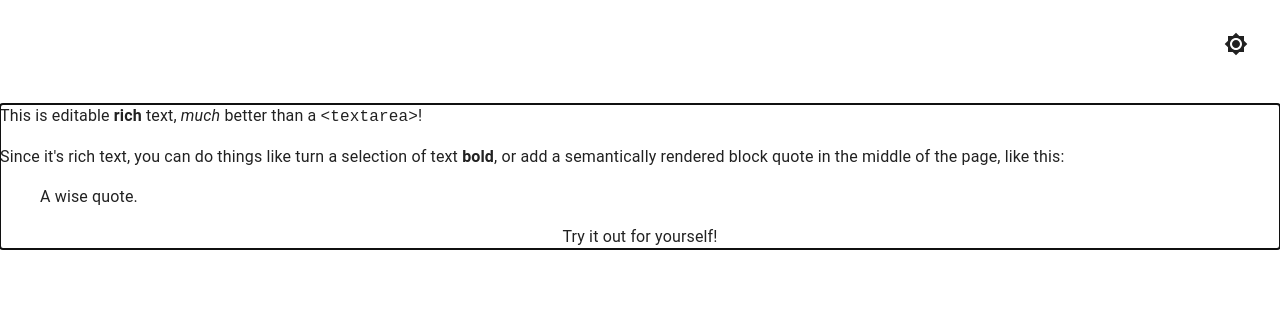
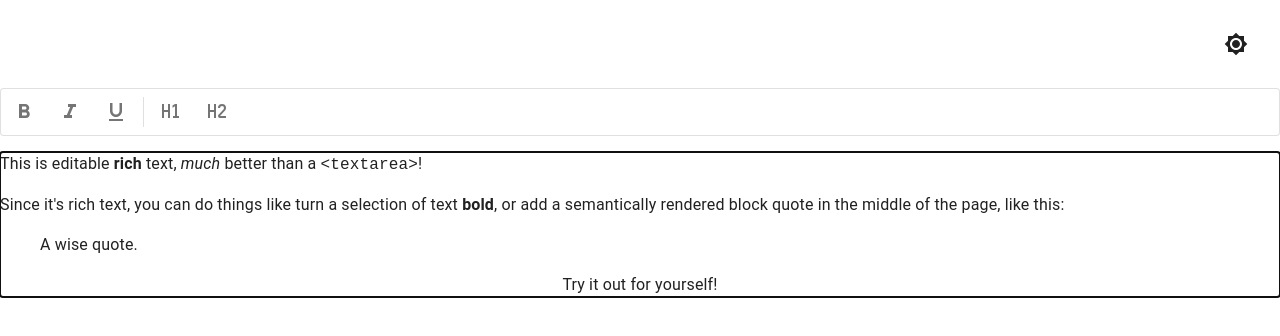
Before and after one commit to zhyd1997/DragonLi, a Next.js app: page /editor in a window 1280 px wide. Shown: the top 336 px of the page. Built offline with nearby package versions, Linux system fonts and the light colour scheme.

Commit message:
feat: added toolbar. + feat: marks - bold, italic, underline. + feat: blocks - h1, h2.

```diff
--- /dev/null
+++ b/components/BlockButtonGroup/BlockButtonGroup.tsx
@@ -0,0 +1,94 @@
+import React, { FC, useState } from "react";
+import ToggleButton from '@mui/material/ToggleButton';
+import { useSlate } from "slate-react";
+import { Editor, Element, Transforms } from "slate";
+import type { T } from "@/components/Toolbar";
+import { StyledToggleButtonGroup } from "@/components/StyledToggleButtonGroup";
+
+type BlockButtonGroupProps = {
+  blocks: T[];
+};
+
+export const BlockButtonGroup: FC<BlockButtonGroupProps> = ({ blocks }) => {
+  const editor = useSlate();
+
+  const [formats, setFormats] = useState<string[]>(() => []);
+
+  const handleFormat = (
+    evt: React.MouseEvent<HTMLElement>,
+    newFormats: string[],
+  ) => {
+    setFormats(newFormats);
+  };
+
+  const isBlockActive = (editor: any, format: any, blockType?: any): boolean => {
+    const { selection } = editor;
+    if (!selection) {
+      return false;
+    }
+
+    const [match] = Array.from(
+      Editor.nodes(
+        editor,
+        {
+          at: Editor.unhangRange(editor, selection),
+          match: node =>
+            !Editor.isEditor(node) &&
+            Element.isElement(node) &&
+            // @ts-ignore
+            node[blockType] === format,
+        }
+      )
+    );
+
+    return !!match;
+  };
+
+  const toggleBlock = (editor: any, format: any): void => {
+    const isActive = isBlockActive(editor, format, 'type');
+
+    Transforms.unwrapNodes(
+      editor,
+      {
+        match: node =>
+          !Editor.isEditor(node) &&
+          Element.isElement(node) &&
+          false,
+        split: true,
+      }
+    );
+
+    const newProperties: Partial<Element> = {
+      type: isActive ? 'paragraph' : format,
+    };
+
+    Transforms.setNodes<Element>(editor, newProperties);
+  };
+
+  const onMouseDown = (evt: React.MouseEvent<HTMLButtonElement>, format: any) => {
+    evt.preventDefault();
+    toggleBlock(editor, format);
+  };
+
+  return (
+    <StyledToggleButtonGroup
+      size="small"
+      value={formats}
+      exclusive
+      onChange={handleFormat}
+      aria-label="text formatting"
+    >
+      {blocks.map(({ format, ariaLabel, icon }) => (
+        <ToggleButton
+          key={format}
+          value={format}
+          aria-label={ariaLabel}
+          selected={isBlockActive(editor, format, 'type')}
+          onMouseDown={(evt) => onMouseDown(evt, format)}
+        >
+          {icon}
+        </ToggleButton>
+      ))}
+    </StyledToggleButtonGroup>
+  );
+};
--- /dev/null
+++ b/components/BlockButtonGroup/index.tsx
@@ -0,0 +1 @@
+export * from './BlockButtonGroup';
--- a/components/Editor/Editor.tsx
+++ b/components/Editor/Editor.tsx
@@ -6,6 +6,7 @@ import { Element } from './Element';
 import type { ElementProps } from './Element';
 import { Leaf } from './Leaf';
 import type { LeafProps } from './Leaf';
+import { Toolbar } from '../Toolbar';
 
 const initialValue: Descendant[] = [
   {
@@ -52,7 +53,7 @@ export const Editor = () => {
 
   return (
     <Slate editor={editor} value={initialValue}>
-      {/* TODO Toolbar */}
+      <Toolbar />
       <Editable renderElement={renderElement} renderLeaf={renderLeaf} placeholder="Enter some rich text..." autoFocus />
     </Slate>
   );
--- /dev/null
+++ b/components/MarkButtonGroup/MarkButtonGroup.tsx
@@ -0,0 +1,66 @@
+import React, { FC, useState } from "react";
+import ToggleButton from '@mui/material/ToggleButton';
+import { Editor } from "slate";
+import { useSlate } from "slate-react";
+import type { T } from "@/components/Toolbar";
+import { StyledToggleButtonGroup } from "@/components/StyledToggleButtonGroup";
+
+type MarkButtonGroupProps = {
+  marks: T[],
+};
+
+export const MarkButtonGroup: FC<MarkButtonGroupProps> = ({ marks }) => {
+  const editor = useSlate();
+
+  const [formats, setFormats] = useState<string[]>(() => []);
+
+  const handleFormat = (
+    evt: React.MouseEvent<HTMLElement>,
+    newFormats: string[],
+  ) => {
+    setFormats(newFormats);
+  };
+
+  const isMarkActive = (editor: any, format: any): boolean => {
+    const marks = Editor.marks(editor);
+
+    // @ts-ignore
+    return marks ? marks[format] === true : false;
+  };
+
+  const toggleMark = (editor: any, format: any): void => {
+    const isActive = isMarkActive(editor, format);
+
+    if (isActive) {
+      Editor.removeMark(editor, format);
+    } else {
+      Editor.addMark(editor, format, true);
+    }
+  };
+
+  const onMouseDown = (evt: React.MouseEvent<HTMLButtonElement>, format: any) => {
+    evt.preventDefault();
+    toggleMark(editor, format)
+  };
+
+  return (
+    <StyledToggleButtonGroup
+      size="small"
+      value={formats}
+      onChange={handleFormat}
+      aria-label="text formatting"
+    >
+      {marks.map(({ format, ariaLabel, icon }) => (
+        <ToggleButton
+          key={format}
+          value={format}
+          aria-label={ariaLabel}
+          selected={isMarkActive(editor, format)}
+          onMouseDown={(evt) => onMouseDown(evt, format)}
+        >
+          {icon}
+        </ToggleButton>
+        ))}
+    </StyledToggleButtonGroup>
+  );
+};
--- /dev/null
+++ b/components/MarkButtonGroup/index.tsx
@@ -0,0 +1 @@
+export * from './MarkButtonGroup';
--- /dev/null
+++ b/components/StyledToggleButtonGroup/StyledToggleButtonGroup.tsx
@@ -0,0 +1,18 @@
+import { styled } from "@mui/material/styles";
+import ToggleButtonGroup from '@mui/material/ToggleButtonGroup';
+
+export const StyledToggleButtonGroup = styled(ToggleButtonGroup)(({ theme }) => ({
+  '& .MuiToggleButtonGroup-grouped': {
+    margin: theme.spacing(0.5),
+    border: 0,
+    '&.Mui-disabled': {
+      border: 0,
+    },
+    '&:not(:first-of-type)': {
+      borderRadius: theme.shape.borderRadius,
+    },
+    '&:first-of-type': {
+      borderRadius: theme.shape.borderRadius,
+    },
+  },
+}));
--- /dev/null
+++ b/components/StyledToggleButtonGroup/index.tsx
@@ -0,0 +1 @@
+export * from './StyledToggleButtonGroup';
--- /dev/null
+++ b/components/Toolbar/Toolbar.tsx
@@ -0,0 +1,67 @@
+import FormatBoldIcon from '@mui/icons-material/FormatBold';
+import FormatItalicIcon from '@mui/icons-material/FormatItalic';
+import FormatUnderlinedIcon from '@mui/icons-material/FormatUnderlined';
+import Divider from '@mui/material/Divider';
+import Paper from '@mui/material/Paper';
+import { MarkButtonGroup } from '@/components/MarkButtonGroup';
+import { BlockButtonGroup } from '@/components/BlockButtonGroup';
+
+export type T = {
+  format: string;
+  ariaLabel: string;
+  icon: any;
+};
+
+const marks: T[] = [
+  {
+    format: 'bold',
+    ariaLabel: 'bold',
+    icon: <FormatBoldIcon />,
+  },
+  {
+    format: 'italic',
+    ariaLabel: 'italic',
+    icon: <FormatItalicIcon />,
+  },
+  {
+    format: 'underlined',
+    ariaLabel: 'underlined',
+    icon: <FormatUnderlinedIcon />,
+  },
+];
+
+const blocks: T[] = [
+  {
+    format: 'heading-one',
+    ariaLabel: 'heading one',
+    icon: <svg style={{ width: '24px', height: '24px' }} viewBox="0 0 24 24">
+            <path fill="currentColor" d="M3,4H5V10H9V4H11V18H9V12H5V18H3V4M14,18V16H16V6.31L13.5,7.75V5.44L16,4H18V16H20V18H14Z" />
+          </svg>,
+  },
+  {
+    format: 'heading-two',
+    ariaLabel: 'heading two',
+    icon: <svg style={{ width: '24px', height: '24px' }} viewBox="0 0 24 24">
+            <path fill="currentColor" d="M3,4H5V10H9V4H11V18H9V12H5V18H3V4M21,18H15A2,2 0 0,1 13,16C13,15.47 13.2,15 13.54,14.64L18.41,9.41C18.78,9.05 19,8.55 19,8A2,2 0 0,0 17,6A2,2 0 0,0 15,8H13A4,4 0 0,1 17,4A4,4 0 0,1 21,8C21,9.1 20.55,10.1 19.83,10.83L15,16H21V18Z" />
+          </svg>,
+  },
+];
+
+export const Toolbar = () => {
+  return (
+    <div>
+      <Paper
+        elevation={0}
+        sx={{
+          display: 'flex',
+          border: (theme) => `1px solid ${theme.palette.divider}`,
+          flexWrap: 'wrap',
+        }}
+      >
+        <MarkButtonGroup marks={marks} />
+        <Divider flexItem orientation="vertical" sx={{ mx: 0.5, my: 1 }} />
+        <BlockButtonGroup blocks={blocks} />
+      </Paper>
+    </div>
+  );
+}
--- /dev/null
+++ b/components/Toolbar/index.tsx
@@ -0,0 +1 @@
+export * from './Toolbar';
--- a/tsconfig.json
+++ b/tsconfig.json
@@ -18,7 +18,7 @@
     "paths": {
       "@/components/*": ["components/*"],
       "@/styles/*": ["styles/*"],
-      "@/public/*": ["public/*"]
+      "@/public/*": ["public/*"],
     }
   },
   "include": ["next-env.d.ts", "**/*.ts", "**/*.tsx"],
```
